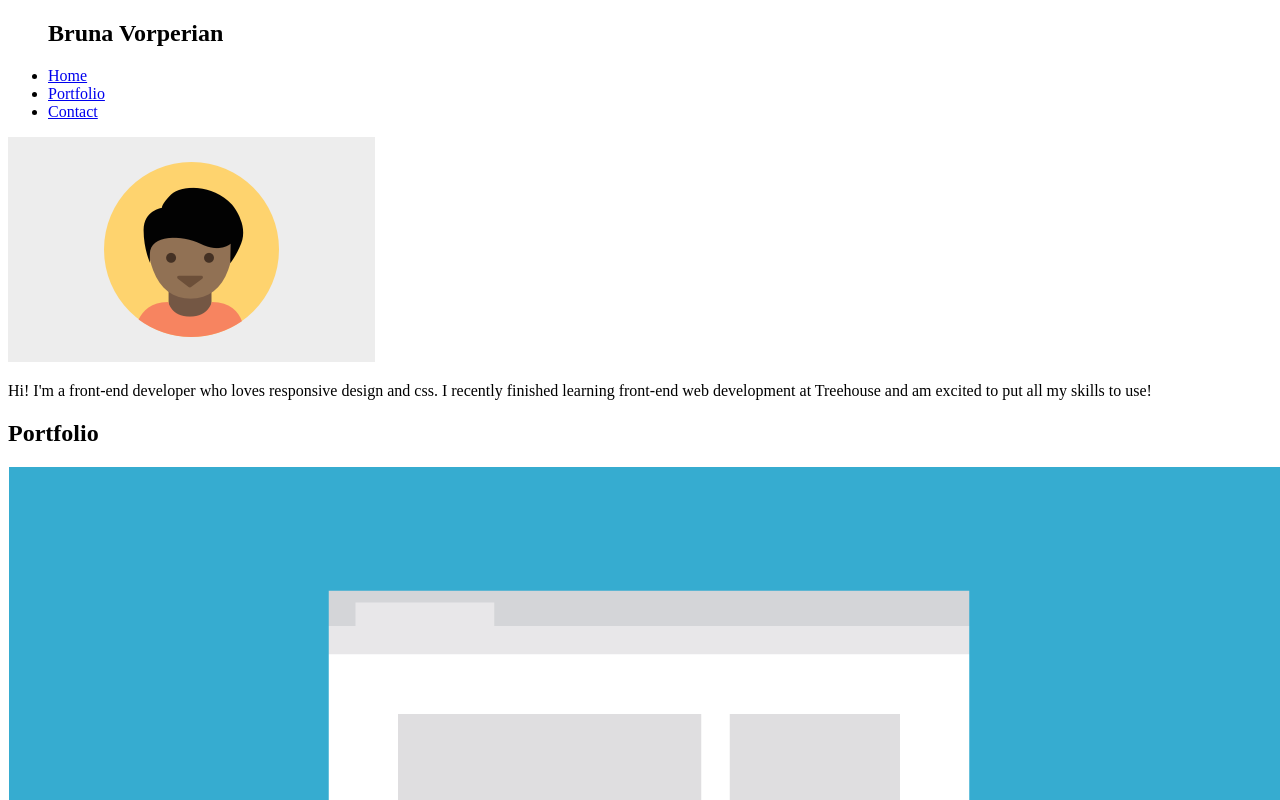
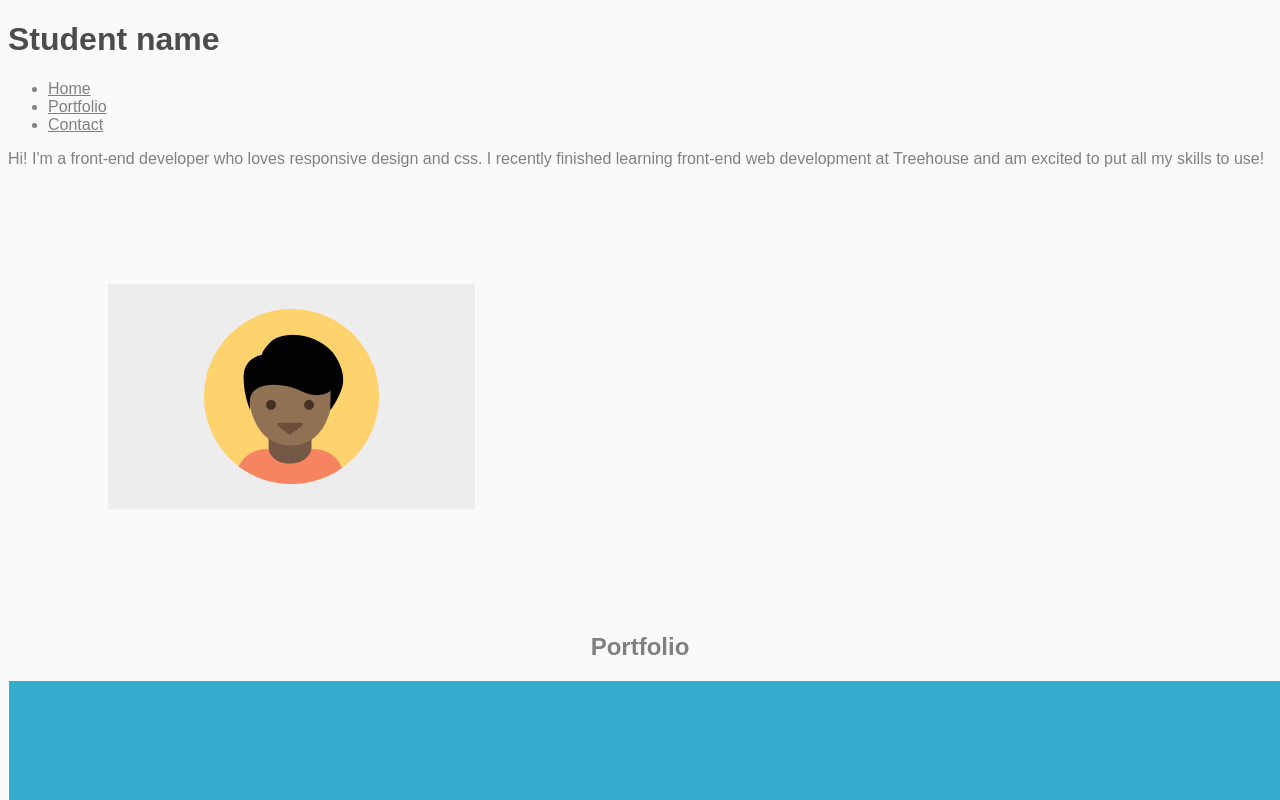
Before and after one commit to BrunaBV/Techdegree-project-4, a plain HTML site: page index.html in a window 1280 px wide. Shown: the top 800 px of the page. Drawn offline with Linux system fonts and the light colour scheme.

Commit message:
4th project

```diff
--- a/css/styles.css
+++ b/css/styles.css
@@ -1,8 +1,23 @@
 
 * {
-  box-sizing: border-box;
+    box-sizing: border-box;
+    font-family: sans-serif;
+    color: Grey;
 }
 
 body {
-    color: black;
+    background-color: rgb(250, 250, 250);
 }
+
+.student-name {
+    color: #4c4c4c;
+}
+
+
+.profile-pic {
+    margin: 100px;
+}
+
+.portfolio {
+    text-align: center
+}
--- a/index.html
+++ b/index.html
@@ -9,20 +9,21 @@
 </head>
 
 <body>
+    <header class="intro">
+    <h1 class="student-name">Student name</h1>
     <nav class="main-nav">
         <ul class="nav">
-            <h1 class="student-name"> Bruna Vorperian</h1>
             <li><a href="#">Home</a></li>
             <li><a href="#">Portfolio</a></li>
             <li><a href="#">Contact</a></li>
         </ul>
     </nav>
-    <header>
-        <img src="images/responsive-layout-profile.png" alt="responsive portfolio pic">
         <p> Hi! I'm a front-end developer who loves responsive design and css. I recently finished learning front-end web development at Treehouse and am excited to put all my skills to use!</p>
+        <img class="profile-pic" src="images/responsive-layout-profile.png" alt="responsive portfolio pic">
     </header>
+
     <main>
-        <h2>Portfolio</h2>
+        <h2 class="portfolio">Portfolio</h2>
 
         <div>
             <img src="images/portfolio-1.png" alt="picture for the marketing place">
@@ -68,8 +69,8 @@
         <label for="email">email@yoursite.com</label> <br>
 
         <nav class="footer-nav">
+            <h5 class="student-name"> Bruna Vorperian</h5>
             <ul class="nav">
-                <h1 class="student-name"> Bruna Vorperian</h1>
                 <li><a href="#">Home</a></li>
                 <li><a href="#">Portfolio</a></li>
                 <li><a href="#">Contact</a></li>
```
